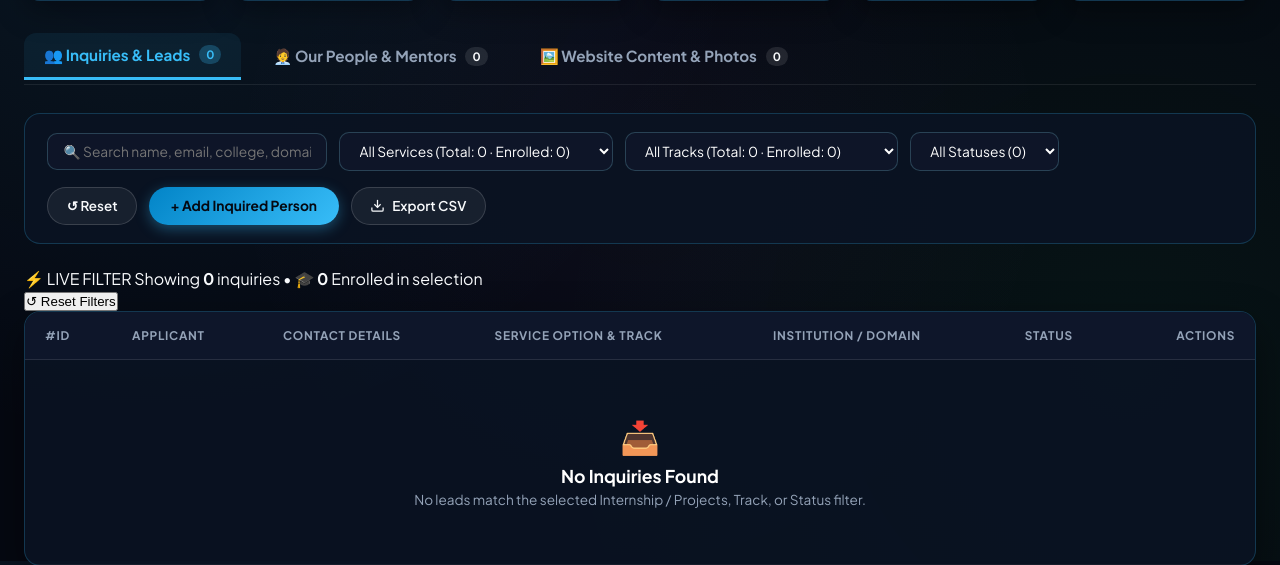
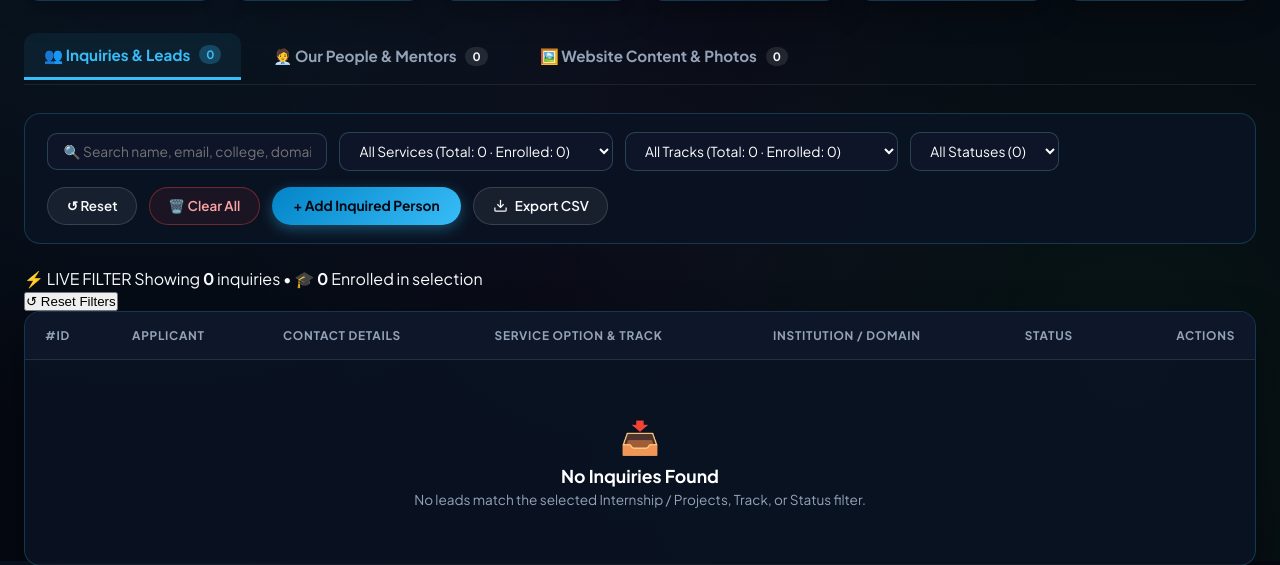
Before and after one commit to Hemanth2006-nov/Nevo-tech, a Flask app: page /admin in a window 1280 px wide. Shown: the part 239-804 px from the top of the page. Run offline with Flask 3, Linux system fonts and the light colour scheme; the visitor is signed in with stand-in values (Sample User, id 1); data that the repository does not hold is empty; some libraries are stand-ins or nearby versions.

Commit message:
feat(admin): clear all test enquiries and add clear-all enquiries action

```diff
--- a/db.py
+++ b/db.py
@@ -611,6 +611,22 @@ def delete_enquiry(enquiry_id):
     return deleted
 
 
+def clear_all_enquiries():
+    conn = get_db()
+    cur = conn.cursor()
+    cur.execute("DELETE FROM enquiries;")
+    if not IS_POSTGRES:
+        try:
+            cur.execute("DELETE FROM sqlite_sequence WHERE name='enquiries';")
+        except Exception:
+            pass
+    _insert_audit(cur, "admin", "all_enquiries_cleared", None, "Purged all inquiry records")
+    conn.commit()
+    cur.close()
+    conn.close()
+    return True
+
+
 # ==============================================================================
 # TEAM MEMBERS / PEOPLE OPERATIONS ("Adding new peoples")
 # ==============================================================================
--- a/server.py
+++ b/server.py
@@ -547,6 +547,15 @@ def delete_enquiry_route(enquiry_id):
     return jsonify({"success": True, "message": "Enquiry deleted successfully"})
 
 
+@app.delete("/api/admin/enquiries/clear-all")
+def clear_all_enquiries_route():
+    auth_error = _require_admin()
+    if auth_error:
+        return auth_error
+    db.clear_all_enquiries()
+    return jsonify({"success": True, "message": "All inquiries have been cleared successfully."})
+
+
 # ==============================================================================
 # TEAM MEMBERS API ("Adding new peoples")
 # ==============================================================================
--- a/templates/admin.html
+++ b/templates/admin.html
@@ -1207,6 +1207,10 @@
         <div class="toolbar-actions">
           <button type="button" class="btn-secondary-action" onclick="resetAllFilters()" title="Reset all dropdowns and search">
             <span>↺ Reset</span>
+          </button>
+
+          <button type="button" class="btn-secondary-action" onclick="clearAllEnquiries()" title="Clear and purge all inquiries from dashboard" style="color: #fca5a5; border-color: rgba(239, 68, 68, 0.4); background: rgba(239, 68, 68, 0.08);">
+            <span>🗑️ Clear All</span>
           </button>
 
           <button type="button" class="btn-primary-action" onclick="openAddEnquiryModal()">
@@ -2210,6 +2214,43 @@
       });
     }
 
+    function clearAllEnquiries() {
+      if (!confirm('Are you sure you want to permanently clear ALL inquiries and leads? This action cannot be undone.')) {
+        return;
+      }
+      fetch('/api/admin/enquiries/clear-all', {
+        method: 'DELETE',
+        headers: {
+          'X-CSRFToken': getCsrfToken()
+        }
+      })
+      .then(async res => {
+        const data = await res.json();
+        if (!res.ok || !data.success) {
+          throw new Error(data.error || 'Failed to clear inquiries');
+        }
+        showToast('All inquiries have been cleared!');
+        leadsData = [];
+        const tbody = document.getElementById('leads-tbody');
+        if (tbody) {
+          tbody.innerHTML = `
+            <tr id="empty-leads-row">
+              <td colspan="7" style="text-align: center; padding: 3.5rem; color: var(--text-muted);">
+                <div style="font-size: 2rem; margin-bottom: 0.5rem;">📥</div>
+                <div style="font-size: 1.1rem; color: #ffffff; font-weight: 700;">No Inquiries Found</div>
+                <div style="font-size: 0.85rem; margin-top: 0.25rem;">The inquiry database is clean and empty.</div>
+              </td>
+            </tr>
+          `;
+        }
+        applyFilters();
+        setTimeout(() => window.location.reload(), 600);
+      })
+      .catch(err => {
+        showToast(err.message, true);
+      });
+    }
+
 
     /* ===================================================================
        TEAM MEMBERS / PEOPLE ACTIONS ("Adding new peoples")
```
Also changed, not shown: tests/test_new_features.py (+26 -0 lines).
